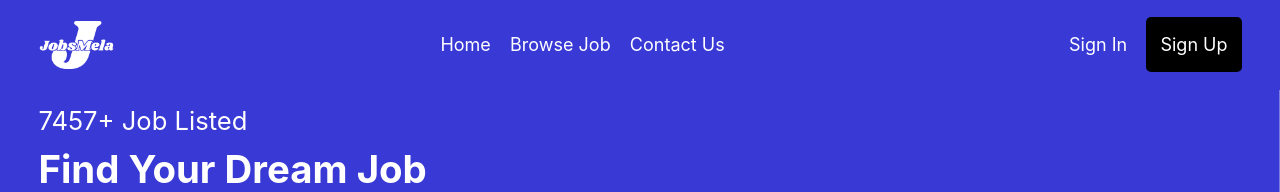
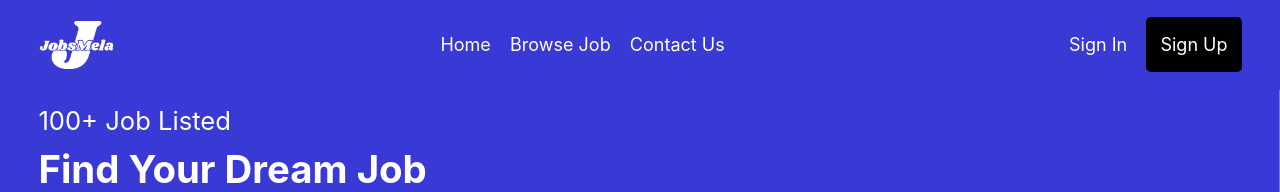
Before and after one commit to Deepak-0808/Job-Hunt, a React (Create React App) app: page / in a window 1280 px wide. Shown: the top 192 px of the page. Built offline with nearby package versions, Linux system fonts and the light colour scheme; no server answers.

Commit message:
reset mail updated

```diff
--- a/src/pages/Browse.jsx
+++ b/src/pages/Browse.jsx
@@ -14,6 +14,7 @@ import { useNavigate} from "react-router-dom"
 import { useState,useEffect } from 'react';
 import { getAllJobs } from "../services/operations/jobDetailsAPI"
 import { addBookmark } from "../services/operations/contactUsAPI"
+import toast from "react-hot-toast";
 
 
 const Browse = () => {
@@ -94,7 +95,8 @@ const Browse = () => {
 
     }
     catch(error) {
-        console.log("Error:" , error.message);
+        // console.log("Error:" , error.message);
+        toast.error(error.message);
         setLoading(false);
     }
   }
@@ -144,7 +146,7 @@ const Browse = () => {
 
     try {
       setLoading(true)
-      console.log("filter data",queryParams)
+      // console.log("filter data",queryParams)
       const filteredJobData = await getAllJobs(queryParams);
       setLoading(false);
       setJobs(filteredJobData);
@@ -187,7 +189,7 @@ const Browse = () => {
               <img className="temp1ContactUs" src={templet1} alt="loading" />
               <div id="innerHeroSection">
                 <h3 id="jobListedH3" className="jobListed">
-                  7457+ Job Listed
+                  100+ Job Listed
                 </h3>
                 <p className="jobListed">Explore Opportunities: Your Next Job Awaits.</p>
               </div>
@@ -301,7 +303,7 @@ const Browse = () => {
                         </div>
                         <div className="flexBox date">
                           <div >Date Line:</div>
-                          <div id="date" > 10 Nov 2023</div>
+                          <div id="date" > 10 Dec 2023</div>
                         </div>
                       </div>
                     </div>
--- a/src/pages/Home.jsx
+++ b/src/pages/Home.jsx
@@ -59,7 +59,7 @@ const Home = () => {
 
 const [currentPage, setCurrentPage] = useState(1);
 const jobsPerPage = 4;
-const totalJobs = jobs.length; /* Get the total number of jobs */
+const totalJobs = jobs.length;
 const totalPages = Math.ceil(totalJobs / jobsPerPage);
 
 const handleForwardClick = () => {
@@ -111,7 +111,7 @@ const jobsToShow = jobs.slice(startIndex, endIndex);
 
     }
     catch(error) {
-        console.log("Error:" , error.message);
+        // console.log("Error:" , error.message);
         toast.error(error.message);
         setLoading(false);
     }
@@ -192,7 +192,7 @@ const jobsToShow = jobs.slice(startIndex, endIndex);
             <img id="heroimg" src={templet1} alt="loading" />
             <div id="innerHeroSection">
               <h3 id="jobListedH3" className="jobListed">
-                7457+ Job Listed
+                100+ Job Listed
               </h3>
               <h2 id="dreamJob" className="jobListed">
                 Find Your Dream Job
@@ -296,7 +296,7 @@ const jobsToShow = jobs.slice(startIndex, endIndex);
                         </div>
                         <div className="flexBox date">
                           <div >Date Line:</div>
-                          <div id="date" > 10 Nov 2023</div>
+                          <div id="date" > 10 Dec 2023</div>
                         </div>
                       </div>
                     </div>
```
Also changed, not shown: 1 other file (tests, documents, lock files or other folders).
